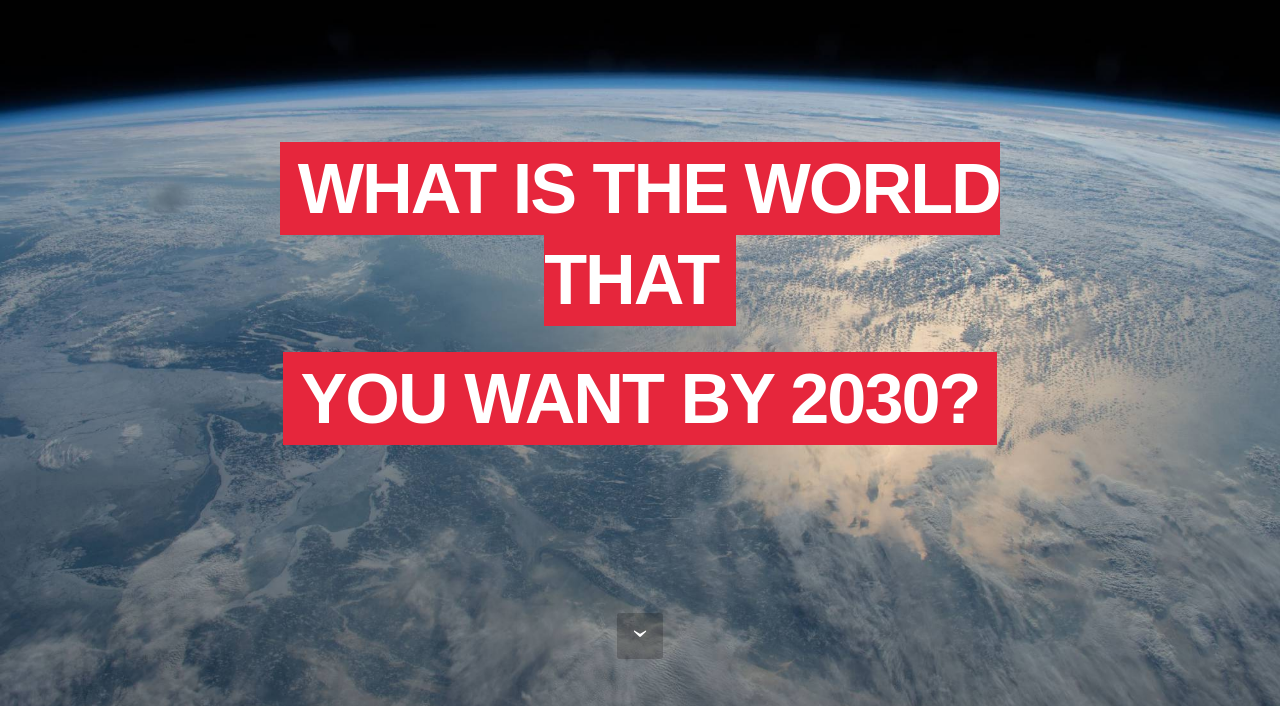
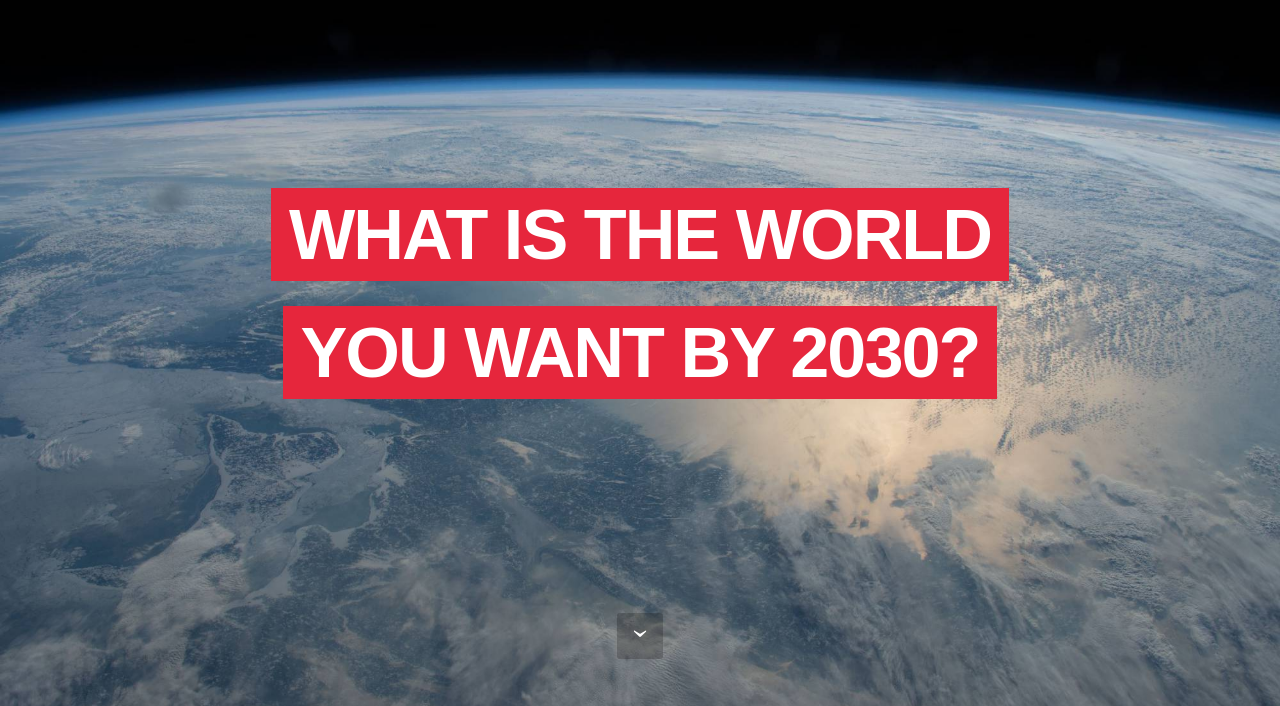
Before and after one commit to hubuy/UNDP-by2030, a plain HTML site: page index.html in a window 1280 px wide. Shown: the part 93-799 px from the top of the page. Drawn offline with Linux system fonts and the light colour scheme.

Commit message:
Add files via upload

```diff
--- a/index.html
+++ b/index.html
@@ -91,7 +91,7 @@
             <div class="row">
                 <div class="mbr-section col-md-10 col-md-offset-1 text-xs-center">
 
-                    <h1 class="mbr-section-title display-1"><span class="red-hl">WHAT IS THE WORLD THAT</span></h1>
+                    <h1 class="mbr-section-title display-1"><span class="red-hl">WHAT IS THE WORLD</span></h1>
                     <h1 class="mbr-section-title display-1"><span class="red-hl">YOU WANT BY 2030?</span></h1>
 
                 </div>
```
